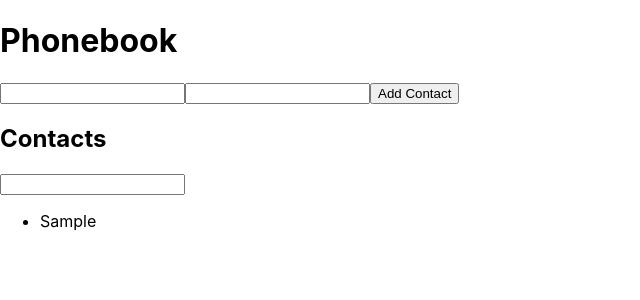
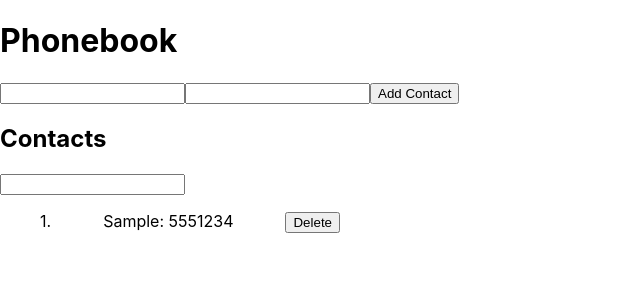
Before and after one commit to ICxodnik/goit-react-woolf-hw-03-phonebook, a React (Create React App) app: page / in a window 1280 px wide. Both pictures are taken after typing "Sample", "5551234" into the empty fields and a click on the button "Add Contact". Shown: the top 300 px of the page, without its empty margins (0-640 px from the left). Built offline with nearby package versions, Linux system fonts and the light colour scheme.

Commit message:
add deleting

```diff
--- a/src/components/Contact/index.jsx
+++ b/src/components/Contact/index.jsx
@@ -2,9 +2,18 @@ import PropTypes from 'prop-types';
 import React, { Component } from 'react';
 
 export default class Contact extends Component {
-  static propTypes = { name: PropTypes.string.isRequired };
+  static propTypes = {
+    data: PropTypes.shape({
+      name: PropTypes.string,
+      id: PropTypes.string,
+    }),
+  };
 
   render() {
-    return <li>{this.props.name}</li>;
+    return (
+      <li>
+        {this.props.data.name}: {this.props.data.number}
+      </li>
+    );
   }
 }
--- a/src/components/ContactList/index.jsx
+++ b/src/components/ContactList/index.jsx
@@ -1,9 +1,11 @@
 import PropTypes from 'prop-types';
 import React, { Component } from 'react';
 import Contact from 'components/Contact';
+import css from 'components/ContactList/index.module.css';
 
 export default class ContactList extends Component {
   static propTypes = {
+    handleDelete: PropTypes.func,
     contacts: PropTypes.arrayOf(
       PropTypes.shape({
         name: PropTypes.string,
@@ -14,9 +16,15 @@ export default class ContactList extends Component {
 
   render() {
     return (
-      <ul>
-        {this.props.contacts.map(el => (
-          <Contact key={el.id} name={el.name} />
+      <ul className={css.contactList}>
+        {this.props.contacts.map((el, number) => (
+          <div className={css.contact} key={el.id}>
+            <span>{++number}.</span>
+            <Contact data={el} />
+            <button onClick={() => this.props.handleDelete(el.id)}>
+              Delete
+            </button>
+          </div>
         ))}
       </ul>
     );
--- /dev/null
+++ b/src/components/ContactList/index.module.css
@@ -0,0 +1,16 @@
+.contact {
+    display: flex;
+    flex-direction: row;
+    gap: 20px;
+    width: 300px;
+    justify-content: space-between;
+    align-items: baseline;
+}
+
+.contactList {
+    list-style: none;
+    display: flex;
+    flex-direction: column;
+    gap: 20px;
+    justify-content: flex-start
+}
--- a/src/components/PhoneBook/index.jsx
+++ b/src/components/PhoneBook/index.jsx
@@ -28,6 +28,14 @@ export default class PhoneBook extends Component {
     this.setState({ filter: value });
   };
 
+  handleDelete = id => {
+    this.setState(prevState => {
+      return {
+        contacts: this.state.contacts.filter(x => x.id !== id),
+      };
+    });
+  };
+
   getFilteredData() {
     let filter = this.state.filter.toLowerCase().trim();
     if (!filter) {
@@ -45,7 +53,10 @@ export default class PhoneBook extends Component {
         <Form onSubmit={this.handleSubmit} />
         <h2>Contacts</h2>
         <Filter onChange={this.handleFilter} value={this.state.filter} />
-        <ContactList contacts={this.getFilteredData()} />
+        <ContactList
+          contacts={this.getFilteredData()}
+          handleDelete={this.handleDelete}
+        />
       </div>
     );
   }
```
